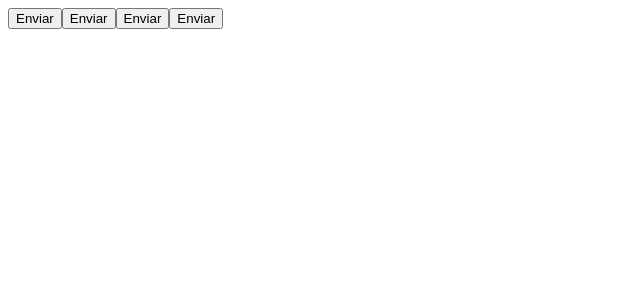
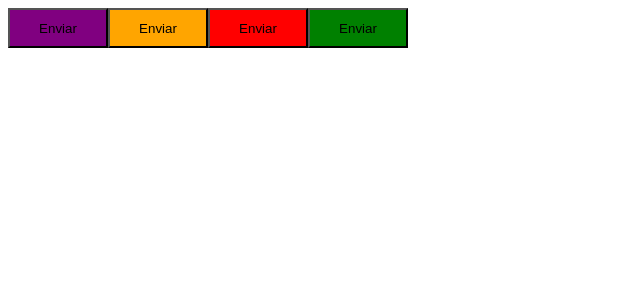
Before and after one commit to DanilloRezende/02-ignite-timer, a React (Vite) app: page / in a window 1280 px wide. Shown: the top 300 px of the page, without its empty margins (0-640 px from the left). Built offline with nearby package versions, Linux system fonts and the light colour scheme.

Commit message:
Estrutura da aplicação - Styled Components

```diff
--- a/src/App.tsx
+++ b/src/App.tsx
@@ -4,10 +4,10 @@
 
   return (
     <>
-      <Button />
-      <Button />
-      <Button />
-      <Button />
+      <Button variant='primary'/>
+      <Button variant='secondary'/>
+      <Button variant="danger"/>
+      <Button variant='success'/>
     </>
   )
 }
--- /dev/null
+++ b/src/components/Button.styles.ts
@@ -0,0 +1,24 @@
+
+import styled, { css } from 'styled-components';
+
+export type ButtonVariant = 'primary' | 'secondary' | 'danger' | 'success';
+
+export interface ButtonContainerProps {
+    variant: ButtonVariant;
+}
+
+const buttonVariants = {
+    primary: 'purple',
+    secondary: 'orange',
+    danger: 'red',
+    success: 'green',
+}
+
+export const ButtonContainer = styled.button<ButtonContainerProps>`
+    width: 100px;
+    height: 40px;
+
+    ${props => {
+        return css`background-color: ${buttonVariants[props.variant]}`
+    }}
+`
--- a/src/components/Button.tsx
+++ b/src/components/Button.tsx
@@ -1,3 +1,10 @@
-export function Button() {
-    return <button>Enviar</button>
+
+import { ButtonContainer, ButtonVariant} from './Button.styles'
+
+interface ButtonProps {
+    variant?: ButtonVariant
 }
+
+export function Button({variant = 'primary'}: ButtonProps) {
+    return <ButtonContainer variant={variant}>Enviar</ButtonContainer>
+}
```
